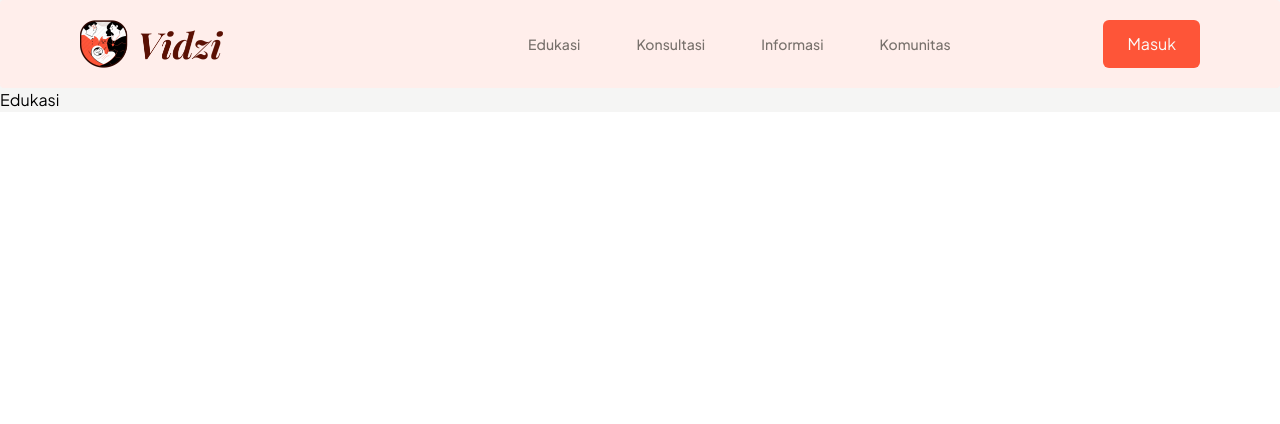
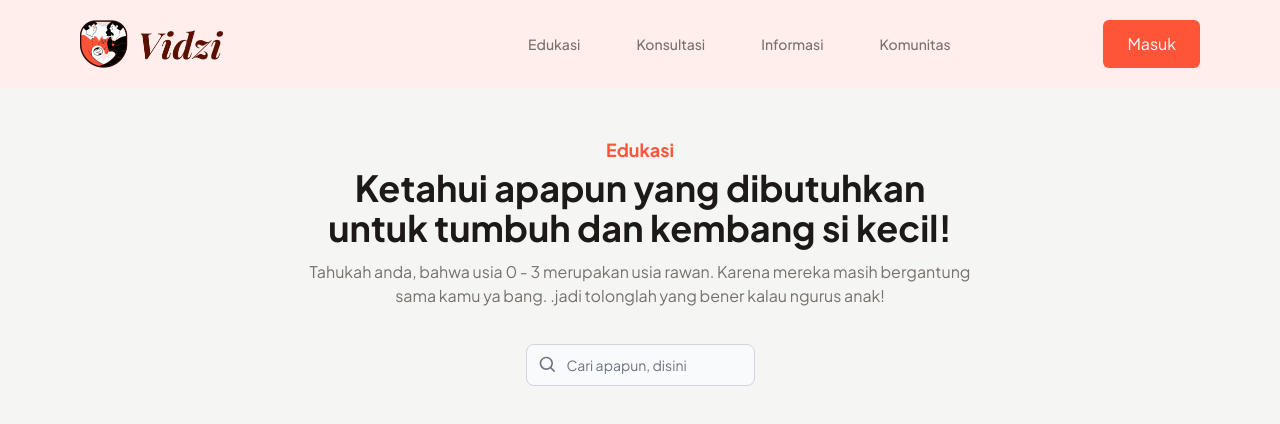
Before and after one commit to aplicalvin/bayiq-fe, a React (Vite) app: page /edukasi in a window 1280 px wide. Shown: the top 424 px of the page. Built offline with nearby package versions, Linux system fonts and the light colour scheme.

Commit message:
style: Add Edukasi/Head
- Heading edukasi
- add search button

```diff
--- /dev/null
+++ b/src/components/Edukasi/EdukasiHead.jsx
@@ -0,0 +1,42 @@
+import { Label, TextInput } from "flowbite-react";
+import { BiSearch } from "react-icons/bi";
+
+function EdukasiHead() {
+    return (
+        <>
+            <div className=" w-full px-6  md:px-20 py-12 flex-col justify-start items-center gap-6 inline-flex">
+                <div className="max-w-2xl w-full  flex-col justify-start items-center gap-3 flex ">
+                    <div className="self-stretch flex-col justify-start items-center gap-1 flex">
+                        <div className="self-stretch text-center text-primary-600 text-lg font-bold leading-7">
+                            Edukasi
+                        </div>
+                        <div className="self-stretch text-center text-stone-900 text-4xl font-bold leading-10">
+                            Ketahui apapun yang dibutuhkan untuk tumbuh dan
+                            kembang si kecil!
+                        </div>
+                    </div>
+                    <div className="self-stretch text-center text-stone-500 text-base font-normal leading-normal">
+                        Tahukah anda, bahwa usia 0 - 3 merupakan usia rawan.
+                        Karena mereka masih bergantung sama kamu ya bang. .jadi
+                        tolonglah yang bener kalau ngurus anak!
+                    </div>
+                </div>
+                {/* Search Button */}
+                <div className="px-6 py-3 rounded-xl justify-center items-center inline-flex">
+                    <div className="max-w-md">
+                        <TextInput
+                            id="email4"
+                            type="email"
+                            icon={BiSearch}
+                            placeholder="Cari apapun, disini"
+                            required
+                        />
+                    </div>
+                </div>
+                {/* Search Button End */}
+            </div>
+        </>
+    );
+}
+
+export default EdukasiHead;
--- a/src/pages/Edukasi.jsx
+++ b/src/pages/Edukasi.jsx
@@ -1,7 +1,11 @@
+import EdukasiHead from "../components/Edukasi/EdukasiHead";
+
 function Edukasi() {
     return (
         <>
-            <h1>Edukasi</h1>
+            <div>
+                <EdukasiHead />
+            </div>
         </>
     );
 }
```
